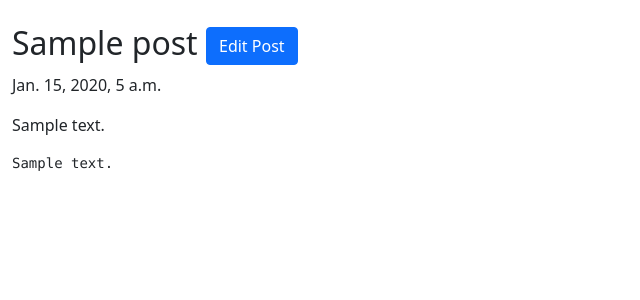
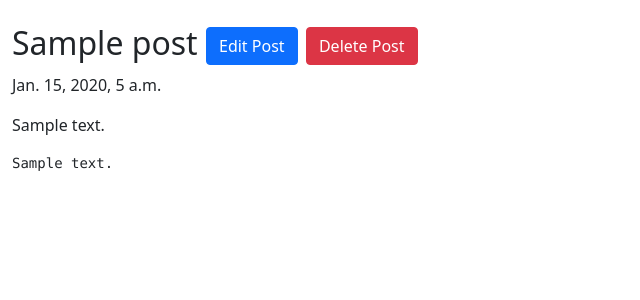
Before and after one commit to rahulnshah/myblogs, a Django app: page /post/1/ in a window 1280 px wide. Shown: the part 312-612 px from the top of the page, without its empty margins (0-640 px from the left). Run offline with Django 3.2, Linux system fonts and the light colour scheme; a user stored in the database is signed in; tables that the repository leaves empty hold one stand-in row (values such as "Sample post").

Commit message:
delete post complete

```diff
--- a/blog/templates/blog/post_detail.html
+++ b/blog/templates/blog/post_detail.html
@@ -6,6 +6,9 @@
             <a class="btn btn-primary" href="{% url 'post_edit' pk=post.pk %}">
                 Edit Post
             </a>
+            <a class="btn btn-danger" href="{% url 'post_delete' pk=post.pk %}">
+                Delete Post
+            </a>
         {% endif %}
     </h2>
     <time>{{ post.published_date }}</time>
@@ -13,5 +16,4 @@
     {% if post.codeText|length > 0 %}
         <pre><code>{{ post.codeText | linebreaks}}</code></pre>
     {% endif %}
-
 {% endblock %}
--- a/blog/urls.py
+++ b/blog/urls.py
@@ -6,6 +6,7 @@ urlpatterns = [
     path('post/<int:pk>/', views.post_detail, name='post_detail'),
     path('post/new/', views.post_new, name='post_new'),
     path('post/<int:pk>/edit/', views.post_edit, name='post_edit'),
+    path('post/<int:pk>/delete/', views.post_delete, name='post_delete'),
     path('login/', views.login_view, name='login'),
-    path('logout/', views.logout_view, name='logout'),
+    path('logout/', views.logout_view, name='logout')
 ]
--- a/blog/views.py
+++ b/blog/views.py
@@ -3,6 +3,7 @@ from .models import Post
 from django.utils import timezone
 from .forms import PostForm, NameForm, LoginForm
 from django.contrib.auth import authenticate, login, logout
+from django.contrib.auth.decorators import login_required
  # Both views.py and models.py are in the same directory. This means we can use .
 # and the name of the file (without .py).
 # Then we import the name of the model (Post).
@@ -75,3 +76,11 @@ def login_view(request):
 def logout_view(request):
     logout(request)
     return redirect('post_list')  # Redirect to the post list page after logout
+
+@login_required
+def post_delete(request, pk):
+    post = get_object_or_404(Post, pk=pk)
+    if request.method == 'POST':
+        post.delete()
+        return redirect('post_list')
+    return render(request, 'blog/post_delete.html', {'post': post})
```
Also changed, not shown: blog/templates/blog/post_delete.html (added, +15 -0 lines). Lines whose indentation alone changed are shown as unchanged.
